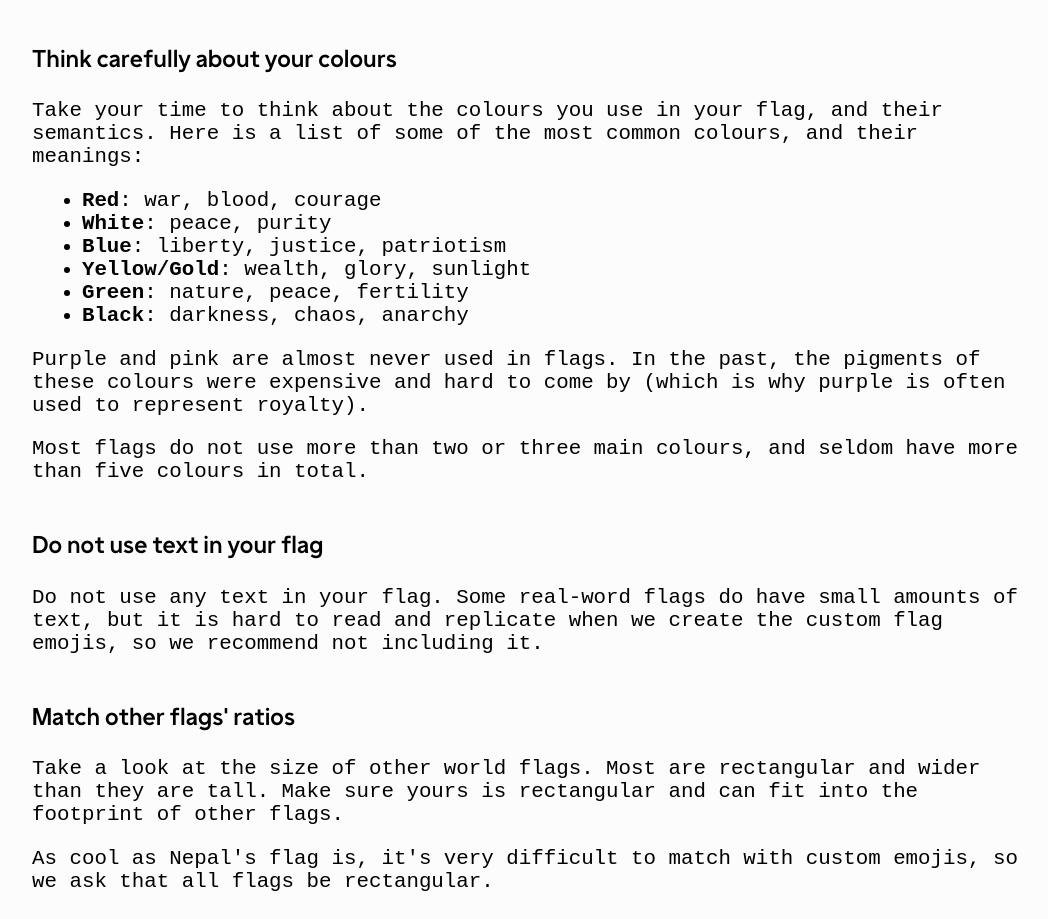
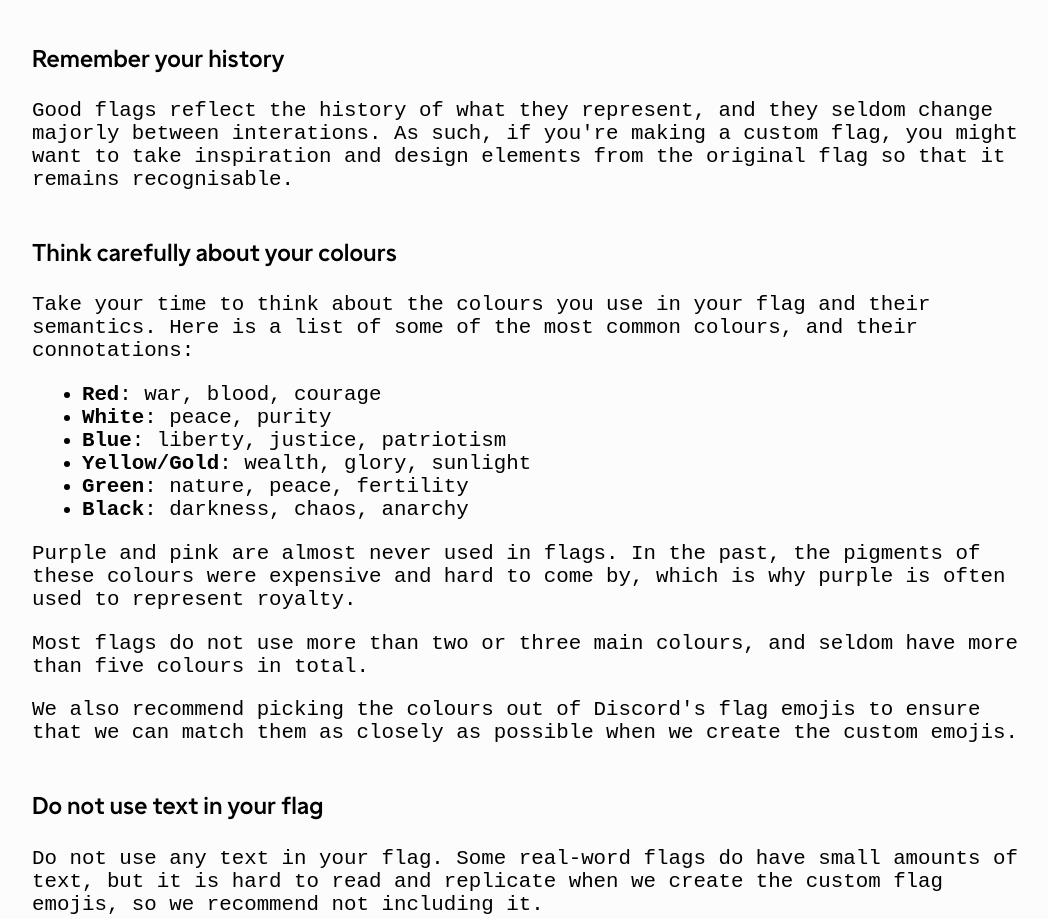
Before and after one commit to secondearthrp/secondearthrp.github.io, a plain HTML site: page guides/flags/index.html in a window 1280 px wide. Shown: the part 475-1394 px from the top of the page, without its empty margins (108-1156 px from the left). Drawn offline with Linux system fonts and the light colour scheme; a web font is replaced by a local one.

Commit message:
update flag guide slightly

```diff
--- a/guides/flags/index.html
+++ b/guides/flags/index.html
@@ -38,11 +38,21 @@
 		</section>
 
 		<section>
+			<h3>Remember your history</h3>
+			<p>
+				Good flags reflect the history of what they represent, and they seldom
+				change majorly between interations. As such, if you're making a custom
+				flag, you might want to take inspiration and design elements from the
+				original flag so that it remains recognisable.
+			</p>
+		</section>
+
+		<section>
 			<h3>Think carefully about your colours</h3>
 			<p>
-				Take your time to think about the colours you use in your flag, and
-				their semantics. Here is a list of some of the most common colours, and
-				their meanings:
+				Take your time to think about the colours you use in your flag and their
+				semantics. Here is a list of some of the most common colours, and their
+				connotations:
 			</p>
 			<ul>
 				<li><b>Red</b>: war, blood, courage</li>
@@ -54,12 +64,17 @@
 			</ul>
 			<p>
 				Purple and pink are almost never used in flags. In the past, the
-				pigments of these colours were expensive and hard to come by (which is
-				why purple is often used to represent royalty).
+				pigments of these colours were expensive and hard to come by, which is
+				why purple is often used to represent royalty.
 			</p>
 			<p>
 				Most flags do not use more than two or three main colours, and seldom
 				have more than five colours in total.
+			</p>
+			<p>
+				We also recommend picking the colours out of Discord's flag emojis to
+				ensure that we can match them as closely as possible when we create the
+				custom emojis.
 			</p>
 		</section>
 
```
